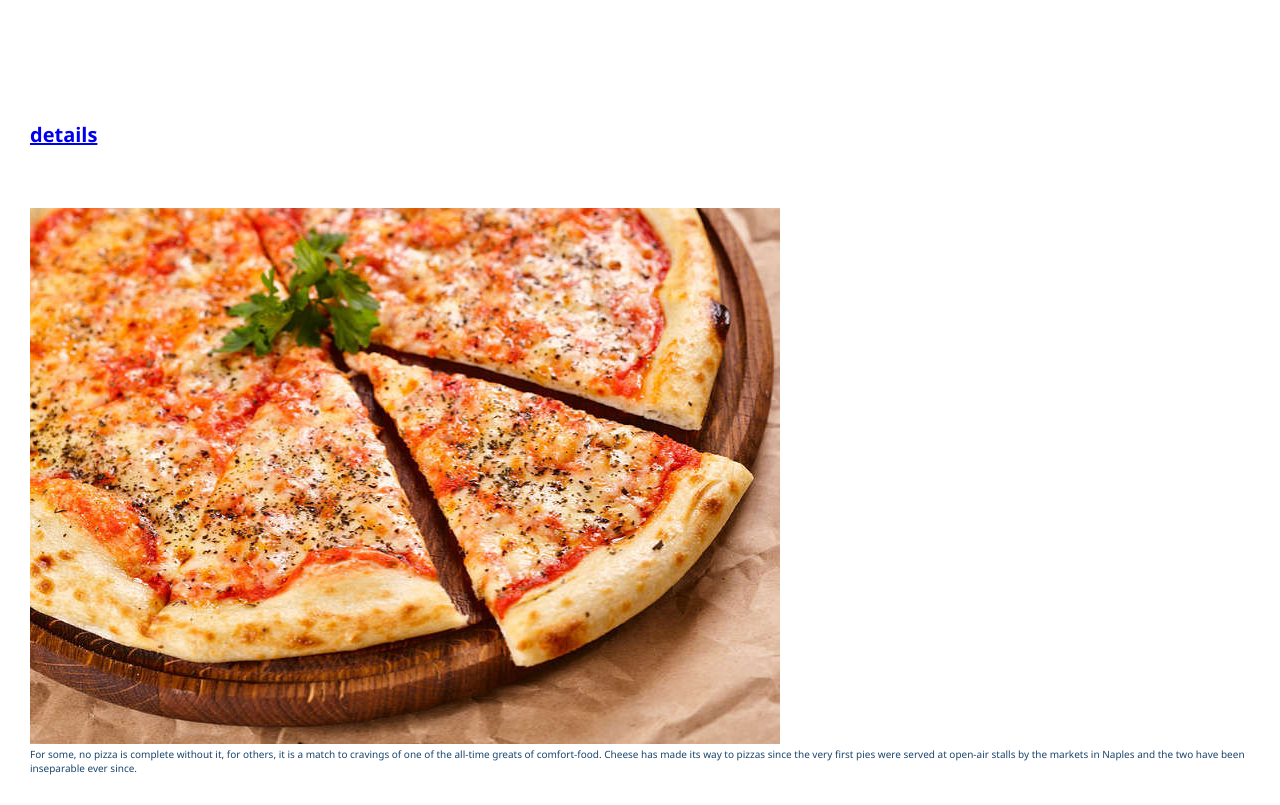
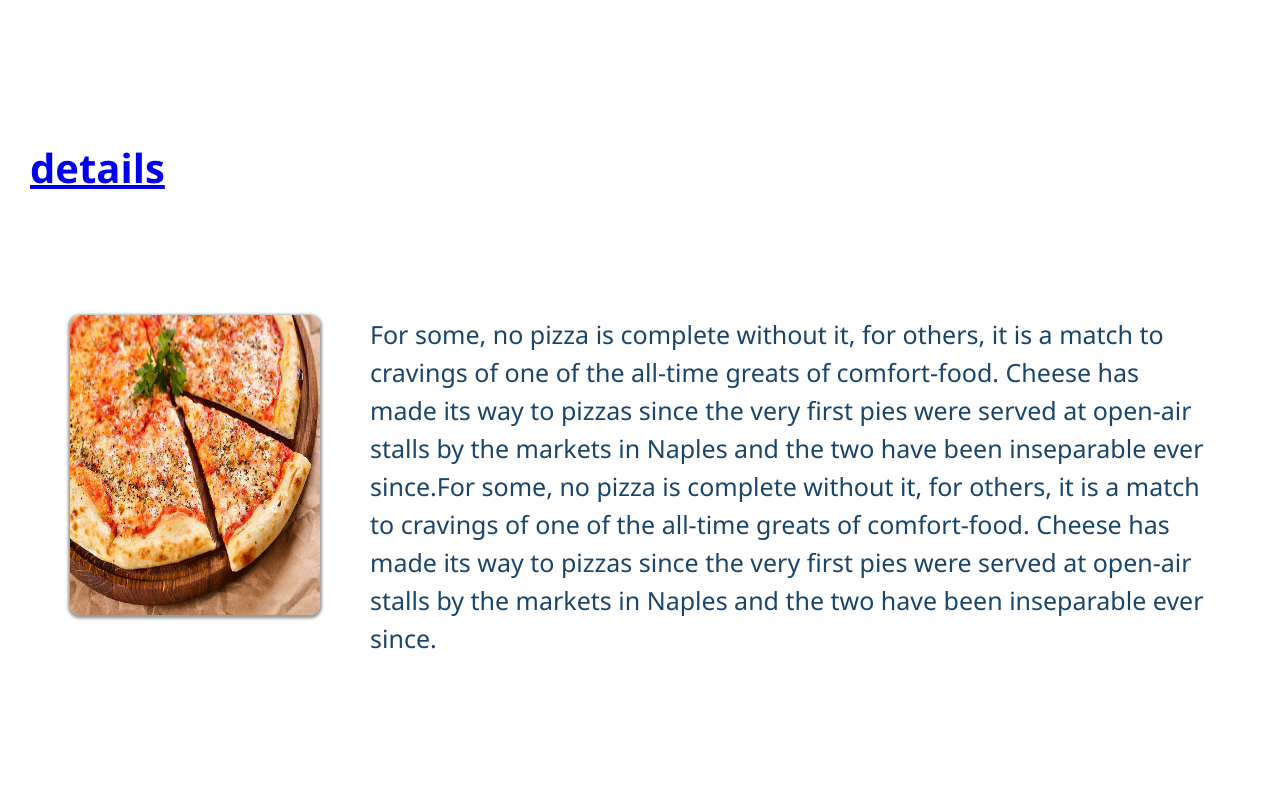
Before and after one commit to Qolizade/Pizza-website-trainig-with-Sass, a website: page index.html in a window 1280 px wide. Shown: the part 1540-2345 px from the top of the page. After the commit the page ends 2307 px from the top, so only its background shows below. Drawn offline with Linux system fonts and the light colour scheme.

Commit message:
complete details section styles

```diff
--- a/index.html
+++ b/index.html
@@ -87,6 +87,7 @@
       </section>
       <section class="section-details">
         <h2 class="heading__section"><a href="#">details</a></h2>
+        <div class="row">
           <div class="section-details__items">
             <img
               src="./img/a0000450_main.jpg"
@@ -94,12 +95,17 @@
               class="section-details__items--image"
             />
             <p class="section-details__items--text">
-            For some, no pizza is complete without it, for others, it is a match
-            to cravings of one of the all-time greats of comfort-food. Cheese
-            has made its way to pizzas since the very first pies were served at
-            open-air stalls by the markets in Naples and the two have been
-            inseparable ever since.
+              For some, no pizza is complete without it, for others, it is a
+              match to cravings of one of the all-time greats of comfort-food.
+              Cheese has made its way to pizzas since the very first pies were
+              served at open-air stalls by the markets in Naples and the two
+              have been inseparable ever since.For some, no pizza is complete
+              without it, for others, it is a match to cravings of one of the
+              all-time greats of comfort-food. Cheese has made its way to pizzas
+              since the very first pies were served at open-air stalls by the
+              markets in Naples and the two have been inseparable ever since.
             </p>
+          </div>
         </div>
       </section>
     </main>
--- a/sass/base/_typography.scss
+++ b/sass/base/_typography.scss
@@ -1,5 +1,5 @@
 .heading__greenblue {
-  font-size: 3rem;
+  font-size: 6rem;
   font-weight: 700;
   text-transform: uppercase;
   display: inline-block;
@@ -23,6 +23,6 @@
 .heading__section {
   text-align: left;
   color: black;
-  font-size: 2rem;
+  font-size: 4rem;
   padding-bottom: 6rem;
 }
--- /dev/null
+++ b/sass/components/_section-details.scss
@@ -0,0 +1,18 @@
+.section-details {
+  &__items {
+    margin-top: 6rem;
+    display: flex;
+    &--image {
+      box-shadow: 0 1.5px 3px 2px rgba($black-color, 0.4);
+      width: 25rem;
+      height: 30rem;
+      border-radius: 1rem;
+    }
+    &--text {
+      font-size: 2.5rem;
+      margin-left: 5rem;
+      line-height: 3.8rem;
+      text-transform: inherit;
+    }
+  }
+}
--- a/sass/components/_section-order.scss
+++ b/sass/components/_section-order.scss
@@ -7,7 +7,7 @@
     &--image {
       box-shadow: 0 1.5px 3px 2px rgba($black-color, 0.4);
       width: 25rem;
-      height: 35rem;
+      height: 30rem;
       border-radius: 1rem;
     }
     &--title {
--- a/sass/main.scss
+++ b/sass/main.scss
@@ -6,6 +6,7 @@
 @import "./base/typography";
 @import "./base/utilities";
 // components
+@import "./components/section-details";
 @import "./components/section-order";
 // layout
 @import "./layout/grid";
```
Also changed, not shown: css/style.css. Lines whose indentation alone changed are shown as unchanged.
